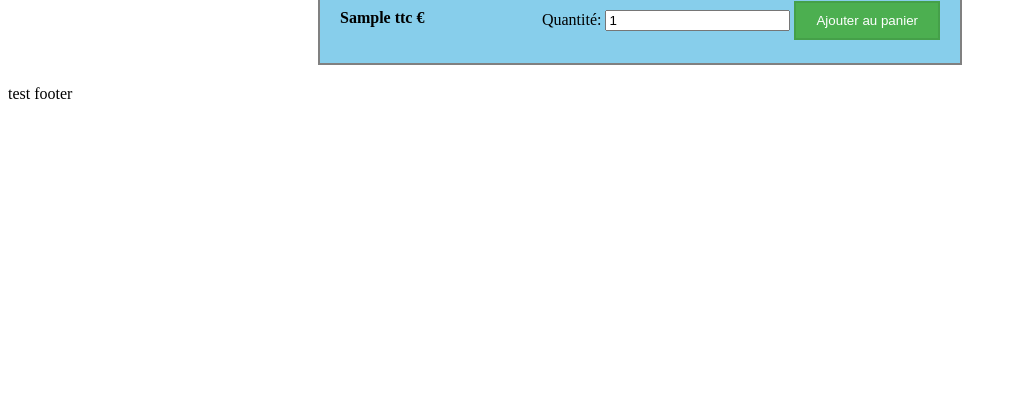
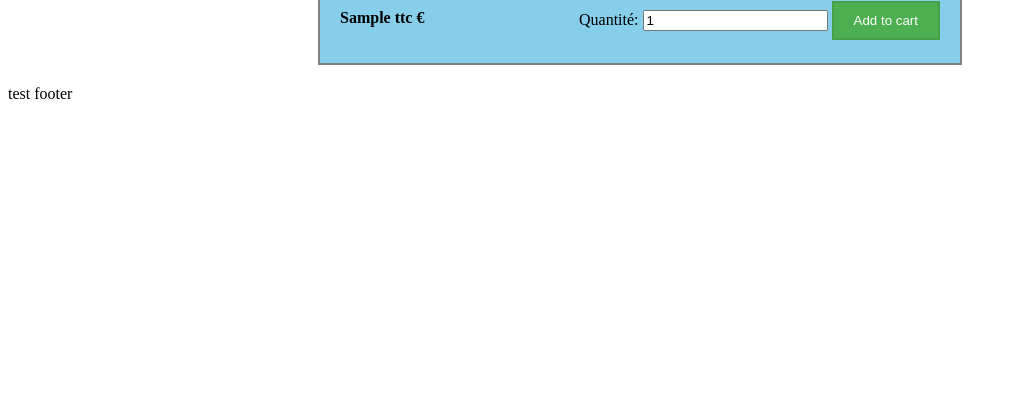
Before and after one commit to HeimyJohn/test-git, a PHP site: template resources/views/product/showAll.tpl.php in a window 1280 px wide. Shown: the part 394-800 px from the top of the page, without its empty margins (0-1016 px from the left). Run offline with PHP 8.4, Linux system fonts and the light colour scheme; the template is opened without the code that fills it: most values are stand-ins (such as "Sample title", 1, 10 or a date in 2020); a stand-in replaces the project's code that opens the database connection.

Commit message:
change text in english

```diff
--- a/resources/views/product/showAll.tpl.php
+++ b/resources/views/product/showAll.tpl.php
@@ -13,7 +13,7 @@
                 <input type="hidden" value="<?= $product['id'] ?>" name="id">
                 <label for="quantity">Quantité:</label>
                 <input type="number" id="quantity" name="quantity" min="1" value="1">
-                <button type="submit" class="add-to-cart-btn">Ajouter au panier</button>
+                <button type="submit" class="add-to-cart-btn">Add to cart</button>
             </form>
         </div>
     </div>
```
